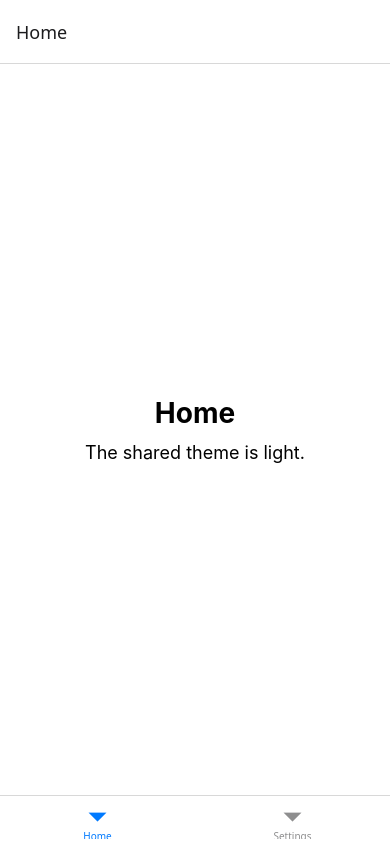
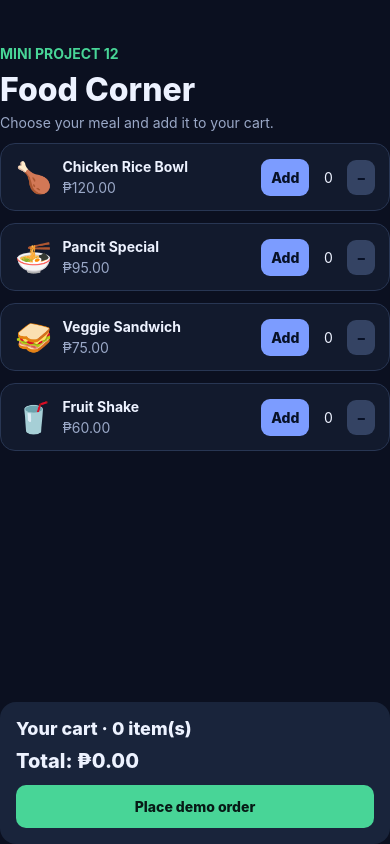
Before and after one commit to paulyn19/pauwiee, a React Native app: screen / in a window 390 px wide. Built offline with nearby package versions, Linux system fonts and the light colour scheme.

Commit message:
Add files via upload

```diff
--- a/App.js
+++ b/App.js
@@ -1,21 +1,15 @@
-import React from 'react';
-import { NavigationContainer } from '@react-navigation/native';
-import { createBottomTabNavigator } from '@react-navigation/bottom-tabs';
-import { AppProvider } from './AppContext';
-import HomeTab from './HomeTab';
-import SettingsTab from './SettingsTab';
-
-const Tab = createBottomTabNavigator();
-
-export default function App() {
-  return (
-    <AppProvider>
-      <NavigationContainer>
-        <Tab.Navigator>
-          <Tab.Screen name="Home" component={HomeTab} />
-          <Tab.Screen name="Settings" component={SettingsTab} />
-        </Tab.Navigator>
-      </NavigationContainer>
-    </AppProvider>
-  );
+import React, {useState} from 'react';
+import {SafeAreaView,View,Text,FlatList,TouchableOpacity,StyleSheet,Alert} from 'react-native';
+const MENU=[{id:'1',name:'Chicken Rice Bowl',price:120,emoji:'🍗'},{id:'2',name:'Pancit Special',price:95,emoji:'🍜'},{id:'3',name:'Veggie Sandwich',price:75,emoji:'🥪'},{id:'4',name:'Fruit Shake',price:60,emoji:'🥤'}];
+export default function App(){
+ const [cart,setCart]=useState({});
+ const add=id=>setCart(old=>({...old,[id]:(old[id]||0)+1}));
+ const remove=id=>setCart(old=>{const n={...old};if((n[id]||0)<=1)delete n[id];else n[id]--;return n});
+ const count=Object.values(cart).reduce((a,b)=>a+b,0);
+ const total=MENU.reduce((sum,item)=>sum+item.price*(cart[item.id]||0),0);
+ return <SafeAreaView style={s.screen}><Text style={s.kicker}>MINI PROJECT 12</Text><Text style={s.title}>Food Corner</Text><Text style={s.sub}>Choose your meal and add it to your cart.</Text>
+ <FlatList data={MENU} keyExtractor={x=>x.id} contentContainerStyle={{paddingBottom:20}} renderItem={({item})=><View style={s.item}><Text style={s.emoji}>{item.emoji}</Text><View style={{flex:1}}><Text style={s.name}>{item.name}</Text><Text style={s.price}>₱{item.price.toFixed(2)}</Text></View><TouchableOpacity style={s.btn} onPress={()=>add(item.id)}><Text style={s.btnText}>Add</Text></TouchableOpacity><Text style={s.qty}>{cart[item.id]||0}</Text><TouchableOpacity style={s.minus} onPress={()=>remove(item.id)}><Text style={s.btnText}>−</Text></TouchableOpacity></View>}/>
+ <View style={s.cart}><Text style={s.cartTitle}>Your cart · {count} item(s)</Text>{MENU.filter(x=>cart[x.id]).map(x=><Text key={x.id} style={s.sub}>{x.name} × {cart[x.id]} = ₱{(x.price*cart[x.id]).toFixed(2)}</Text>)}<Text style={s.total}>Total: ₱{total.toFixed(2)}</Text><TouchableOpacity style={s.checkout} onPress={()=>{if(!count)Alert.alert('Cart is empty','Add an item first.');else{Alert.alert('Order summary',`Your total is ₱${total.toFixed(2)}. This demo does not submit a real order.`);setCart({})}}}><Text style={s.checkoutText}>Place demo order</Text></TouchableOpacity></View>
+ </SafeAreaView>;
 }
+const s=StyleSheet.create({screen:{flex:1,backgroundColor:'#0b1020',padding:20,paddingTop:45},kicker:{color:'#48d597',fontWeight:'700'},title:{color:'#edf2ff',fontSize:32,fontWeight:'800',marginTop:8},sub:{color:'#9aa8c7',marginTop:5},item:{backgroundColor:'#121a2d',borderColor:'#283653',borderWidth:1,borderRadius:15,padding:14,marginTop:12,flexDirection:'row',alignItems:'center',gap:10},emoji:{fontSize:30},name:{color:'#edf2ff',fontWeight:'700'},price:{color:'#9aa8c7',marginTop:4},btn:{backgroundColor:'#7c9cff',padding:10,borderRadius:9},btnText:{color:'#081126',fontWeight:'800'},qty:{color:'#edf2ff',minWidth:18,textAlign:'center'},minus:{backgroundColor:'#344363',padding:9,borderRadius:9},cart:{backgroundColor:'#19243b',padding:16,borderRadius:16,marginTop:12},cartTitle:{color:'#edf2ff',fontWeight:'800',fontSize:18},total:{color:'#edf2ff',fontWeight:'800',fontSize:20,marginTop:10},checkout:{backgroundColor:'#48d597',padding:13,borderRadius:10,marginTop:12,alignItems:'center'},checkoutText:{color:'#071a16',fontWeight:'800'}});
```
